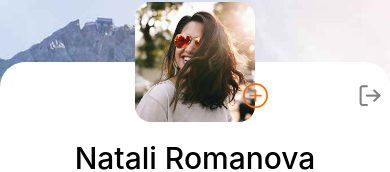
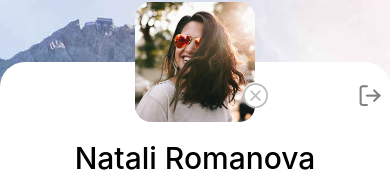
Before and after one commit to EuJinnLucaShow/app_on_react-native, a React Native app: screen /ProfileScreen in a window 390 px wide. Shown: the part 138-310 px from the top of the page. Built offline with nearby package versions, Linux system fonts and the light colour scheme.

Commit message:
edit code

```diff
--- a/Screens/CreatePostsScreen.jsx
+++ b/Screens/CreatePostsScreen.jsx
@@ -17,7 +17,11 @@ const CreatePost = () => {
     <View style={styles.container}>
       <View style={styles.imageContainer}>
         <TouchableOpacity style={styles.imageAddButton} opacity={0.5}>
-          <FontAwesome name="camera" size={24} color="gray" />
+          <FontAwesome
+            name="camera"
+            size={24}
+            color="gray"
+          />
         </TouchableOpacity>
       </View>
       <Text style={styles.imageText}>Завантажте фото</Text>
--- a/Screens/ProfileScreen.jsx
+++ b/Screens/ProfileScreen.jsx
@@ -33,7 +33,12 @@ export default function ProfileScreen() {
                   style={{ width: '100%', height: '100%', borderRadius: 16 }}
                 />
                 <TouchableOpacity style={styles.addButton} activeOpacity={0.5}>
-                  <AntDesign name="pluscircleo" size={25} color="#FF6C00" />
+                  <AntDesign
+                    name="closecircleo"
+                    size={25}
+                    color="#BDBDBD"
+                    // backgroundColor="white"
+                  />
                 </TouchableOpacity>
               </View>
               <TouchableOpacity
@@ -99,6 +104,8 @@ const styles = StyleSheet.create({
     height: 25,
     width: 25,
     pointerEvents: 'auto',
+    backgroundColor: '#FFFFFF',
+    borderRadius: 100,
   },
   title: {
     fontWeight: '500',
--- a/Screens/RegistrationScreen.jsx
+++ b/Screens/RegistrationScreen.jsx
@@ -181,6 +181,8 @@ const styles = StyleSheet.create({
     height: 25,
     width: 25,
     pointerEvents: 'auto',
+    backgroundColor: '#fff',
+    borderRadius: 100,
   },
   innerContainer: {
     width: '100%',
```
